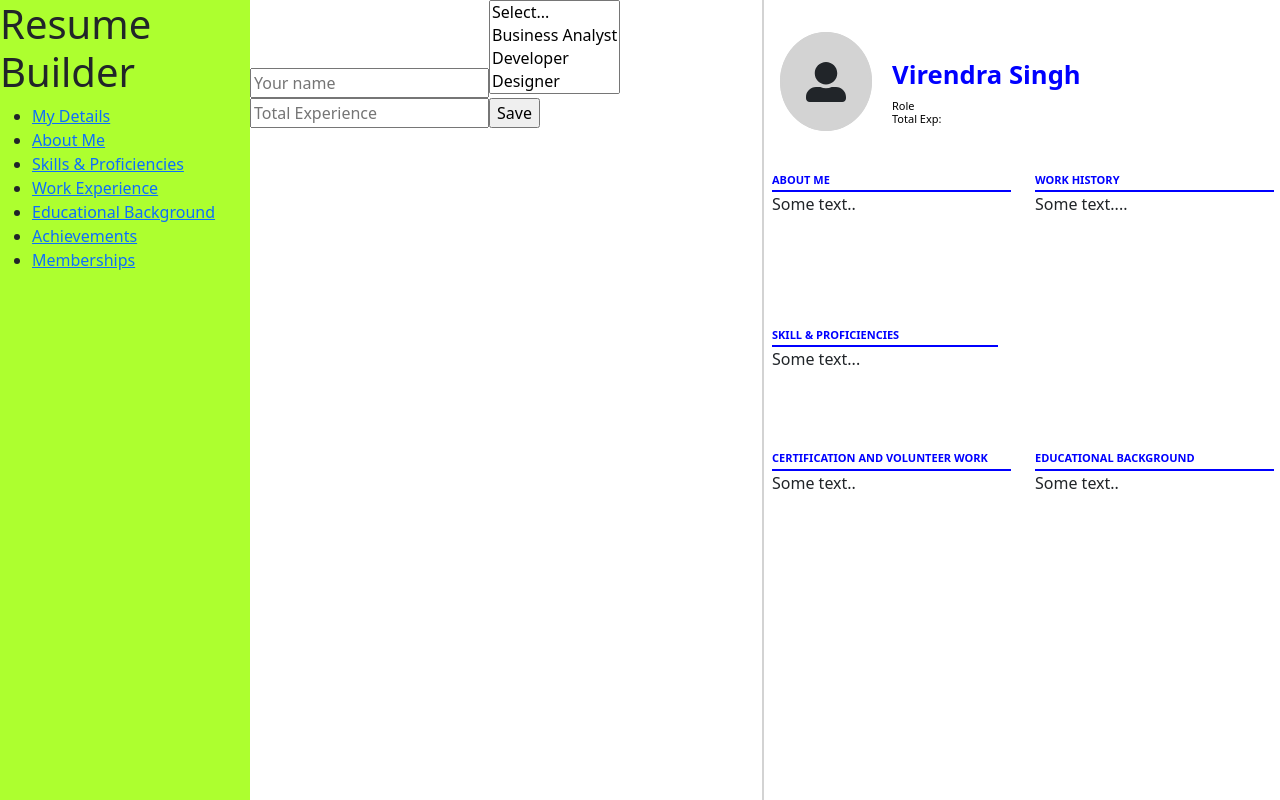
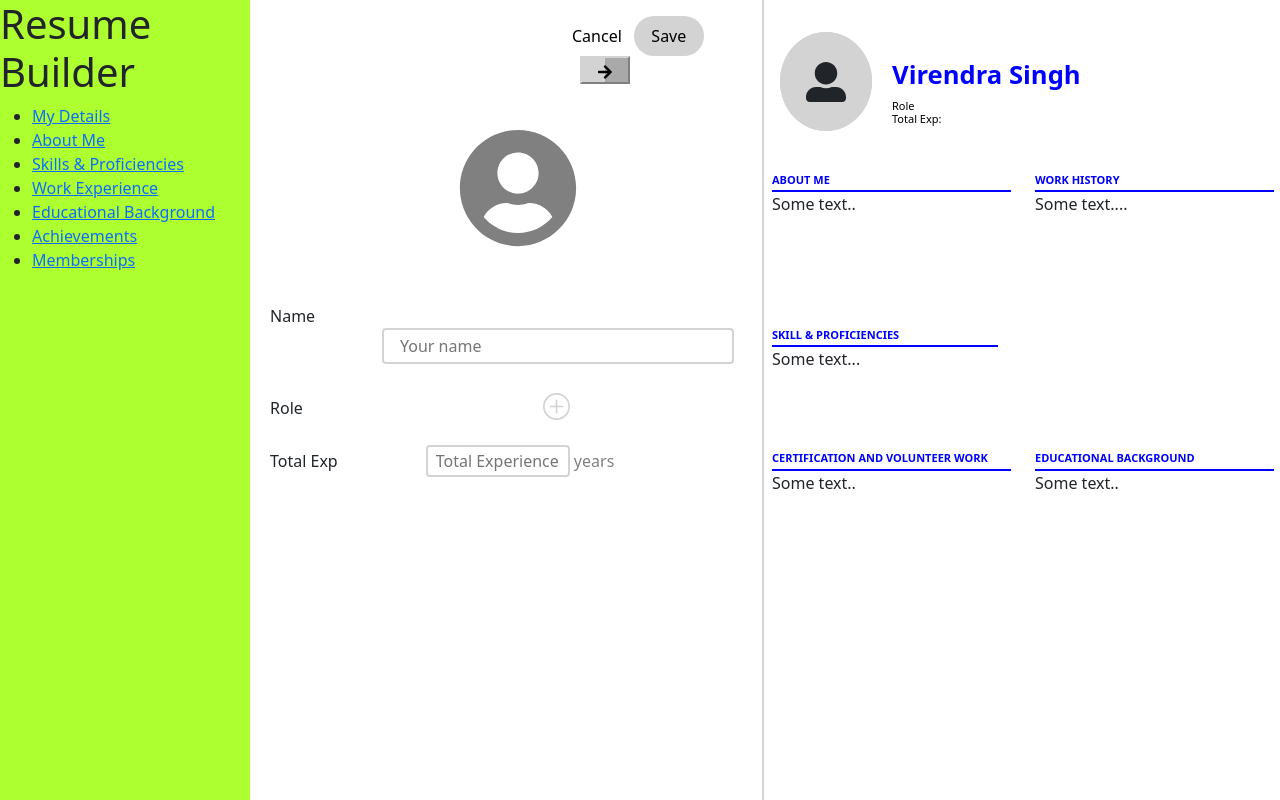
Before and after one commit to Suryansh-psi/Resume-project-frontend, a React (Create React App) app: page / in a window 1280 px wide. Built offline with nearby package versions, Linux system fonts and the light colour scheme.

Commit message:
my details file done

```diff
--- /dev/null
+++ b/src/components/MyDetails.css
@@ -0,0 +1,60 @@
+*{
+	margin: 0;
+	padding: 0;
+	box-sizing: border-box;
+}
+
+.profileImage{
+	font-size: 120px;
+    color: grey;
+    padding: 1rem  0 0 13rem;
+
+}
+.detailSection{
+	display: flex;
+	flex-direction: column;
+	margin: 40px 0 0  20px;
+}
+
+.name input{
+	margin-left: 7rem;
+	width: 22rem;
+	height: 2rem;
+	padding: 1rem;
+	border: 2px solid lightgrey;
+	border-radius: 0.25rem;
+}
+
+.name{
+	margin-bottom: 20px;
+}
+
+
+.role select{
+	display: none;
+}
+.role i{
+	margin-left: 15rem;
+	font-size: 27px;
+	color: lightgrey;
+}
+
+
+
+.exp input{
+	margin-left: 5.5rem;
+	margin-top: 0;
+	width: 9rem;
+	height: 2rem;
+	padding: 0.5rem;
+	border: 2px solid lightgrey;
+	border-radius: 0.25rem;
+}
+
+.role{
+	margin-bottom: 20px;
+}
+
+.exp span{
+	color: grey;
+}
--- a/src/components/MyDetails.js
+++ b/src/components/MyDetails.js
@@ -1,7 +1,9 @@
 import { useState } from "react";
 import { useForm } from "react-hook-form";
-
-
+import { FaArrowRight } from "react-icons/fa";
+import { FaUserCircle} from "react-icons/fa";
+import { BsPlusCircle } from "react-icons/bs";
+import './MyDetails.css'
 function MyDetails(props) {
   // console.log(props.formfields)
   const { register, handleSubmit } = useForm();
@@ -18,7 +20,22 @@ function MyDetails(props) {
   return (
     <>
       <form onSubmit={handleSubmit((data) => customFunction(data))}>
+      <div className="buttons">
+        <button className="button2">Cancel</button>
+        <input type="submit" name="mydetails" value="Save" />
+
+        <button className="button1"><FaArrowRight /></button>
+      </div>
+        <i className="profileImage"><FaUserCircle /></i>
+        <div className="detailSection">
+          <label className="name">
+            Name
             <input {...register("name")} placeholder="Your name" name="name" id="name" />
+          </label>
+          <label className="role">
+            Role
+
+            <i><BsPlusCircle/></i>
             <select name="role" id="role" {...register("role")} multiple>
               <option value="">Select...</option>
               <option value="business analyst">Business Analyst</option>
@@ -26,9 +43,14 @@ function MyDetails(props) {
               <option value="designer">Designer</option>
               <option value="qa">QA</option>
             </select>
+          </label>
+          <label className="exp">
+            Total Exp
             <input {...register("experience")} placeholder="Total Experience" name="experience" id="experience" />
+            <span>  years</span>
 
-        <input type="submit" name="mydetails" value="Save" />
+          </label>
+        </div>
       </form>
     </>
   );
--- a/src/components/Skills.js
+++ b/src/components/Skills.js
@@ -4,6 +4,7 @@ import { useForm } from "react-hook-form";
 import SearchBox from 'react-search-box';
 import { FaFilter } from "react-icons/fa";
 import { FaSearch } from "react-icons/fa";
+import { FaArrowRight } from "react-icons/fa";
 import './Skills.css'
 
 const Skills = () => {
@@ -26,7 +27,7 @@ const Skills = () => {
           <button className="button2">Cancel</button>
           <input type="submit" name="aboutme" value="Save" />
 
-          <button className="button1">-></button>
+          <button className="button1"><FaArrowRight /></button>
         </div>
         <h6 className="skillHeader"><div>Skills & </div>Proficiencies</h6>
         <div className="SearchBox">
```
Lines whose indentation alone changed are shown as unchanged.
